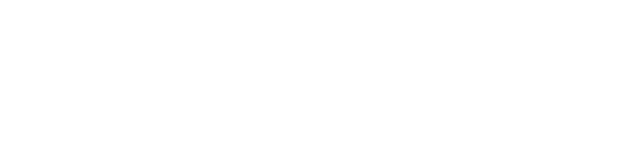
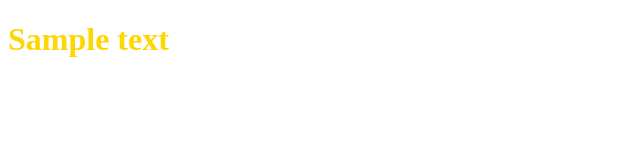
Before and after one commit to yash-tile/demo-repo, a plain HTML site: page src/index.html in a window 1280 px wide. Shown: the whole page, without its empty margins (0-640 px from the left). Drawn offline with Linux system fonts and the light colour scheme.

Commit message:
added css on feature branch

```diff
--- a/src/index.html
+++ b/src/index.html
@@ -4,8 +4,9 @@
     <meta charset="UTF-8">
     <meta name="viewport" content="width=device-width, initial-scale=1.0">
     <title>Homepage</title>
+    <link rel="stylesheet" href="./styles.css">
 </head>
 <body>
-
+    <h1>Sample text</h1>
 </body>
 </html>
--- /dev/null
+++ b/src/styles.css
@@ -0,0 +1,3 @@
+h1{
+    color: gold;
+}
```
